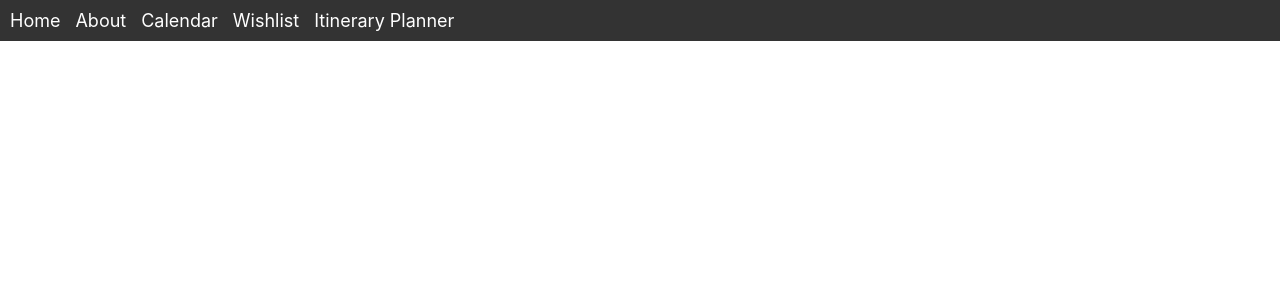
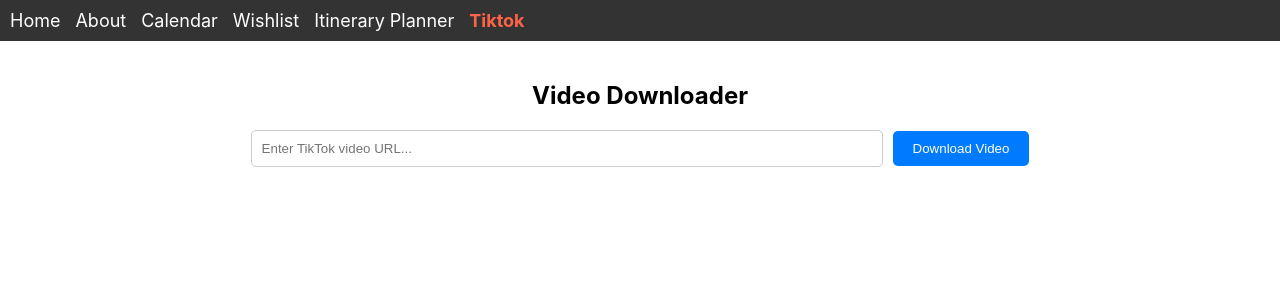
Before and after one commit to Iliketurtle-np/project-and-hobbies, a React (Create React App) app: page /project-and-hobbies/tiktok in a window 1280 px wide. Shown: the top 300 px of the page. Built offline with nearby package versions, Linux system fonts and the light colour scheme.

Commit message:
test video downloader

```diff
--- a/src/App.js
+++ b/src/App.js
@@ -6,6 +6,7 @@ import MyCalendar from './MyCalendar'; // Import the Calendar component
 import Home from './Home';
 import Wishlist from './Wishlist';
 import ItineraryPlanner from './ItineraryPlanner';
+import VideoDownloader from './VideoDownloader';
 function App() {
   return (
     <div>
@@ -24,7 +25,7 @@ function App() {
          <Route path="/project-and-hobbies" element={<Home />} />
          <Route path="/wishlist" element={<Wishlist />} /> {/* Wishlist route */}
          <Route path="/itinerary" element={<ItineraryPlanner />} /> {/* Itinerary route */}
-
+         <Route path="/tiktok" element={<VideoDownloader />} /> {/* Itinerary route */}
       </Routes>
     </div>
   );
--- a/src/Navbar.js
+++ b/src/Navbar.js
@@ -70,6 +70,18 @@ function Navbar() {
         Itinerary Planner
       </NavLink>
       </li>
+      <li style={styles.item}>
+      <NavLink
+        to="/tiktok"
+        style={({ isActive }) => ({
+          ...styles.link,
+          fontWeight: isActive ? 'bold' : 'normal',
+          color: isActive ? '#ff6347' : 'white',
+        })}
+      >
+      Tiktok
+      </NavLink>
+      </li>
       </ul>
     </nav>
   );
--- /dev/null
+++ b/src/VideoDownloader.js
@@ -0,0 +1,76 @@
+import React, { useState } from 'react';
+import axios from 'axios';
+
+const API_BASE_URL = 'https://project-and-hobbies.onrender.com'; // Replace with your Render backend URL
+
+function VideoDownloader() {
+  const [videoUrl, setVideoUrl] = useState('');
+  const [downloadedVideo, setDownloadedVideo] = useState('');
+
+  const handleSubmit = async (e) => {
+    e.preventDefault();
+    try {
+      const response = await axios.post(`${API_BASE_URL}/api/download-tiktok`, { videoUrl });
+      setDownloadedVideo(response.data.downloadUrl);
+    } catch (error) {
+      console.error('Error downloading video:', error);
+      alert('Failed to download video. Please try again.');
+    }
+  };
+
+  return (
+    <div style={styles.container}>
+      <h2>Video Downloader</h2>
+
+      {/* Form to Input Video URL */}
+      <form onSubmit={handleSubmit} style={styles.form}>
+        <input
+          type="text"
+          placeholder="Enter TikTok video URL..."
+          value={videoUrl}
+          onChange={(e) => setVideoUrl(e.target.value)}
+          style={styles.input}
+        />
+        <button type="submit" style={styles.button}>
+          Download Video
+        </button>
+      </form>
+
+      {/* Display Downloaded Video */}
+      {downloadedVideo && (
+        <div style={styles.videoContainer}>
+          <h3>Downloaded Video</h3>
+          <video controls width="600" style={styles.video}>
+            <source src={downloadedVideo} type="video/mp4" />
+            Your browser does not support the video tag.
+          </video>
+        </div>
+      )}
+    </div>
+  );
+}
+
+// Inline styles for simplicity (you can use CSS or styled-components instead)
+const styles = {
+  container: { textAlign: 'center', padding: '20px' },
+  form: { marginBottom: '20px' },
+  input: {
+    padding: '10px',
+    marginRight: '10px',
+    width: 'calc(50% - 10px)',
+    borderRadius: '5px',
+    border: '1px solid #ccc',
+  },
+  button: {
+    padding: '10px 20px',
+    backgroundColor: '#007bff',
+    color: 'white',
+    border: 'none',
+    borderRadius: '5px',
+    cursor: 'pointer',
+  },
+  videoContainer: { marginTop: '20px' },
+  video: { margin: '20px auto', display: 'block' },
+};
+
+export default VideoDownloader;
```
Also changed, not shown: server.js (+25 -0 lines).
